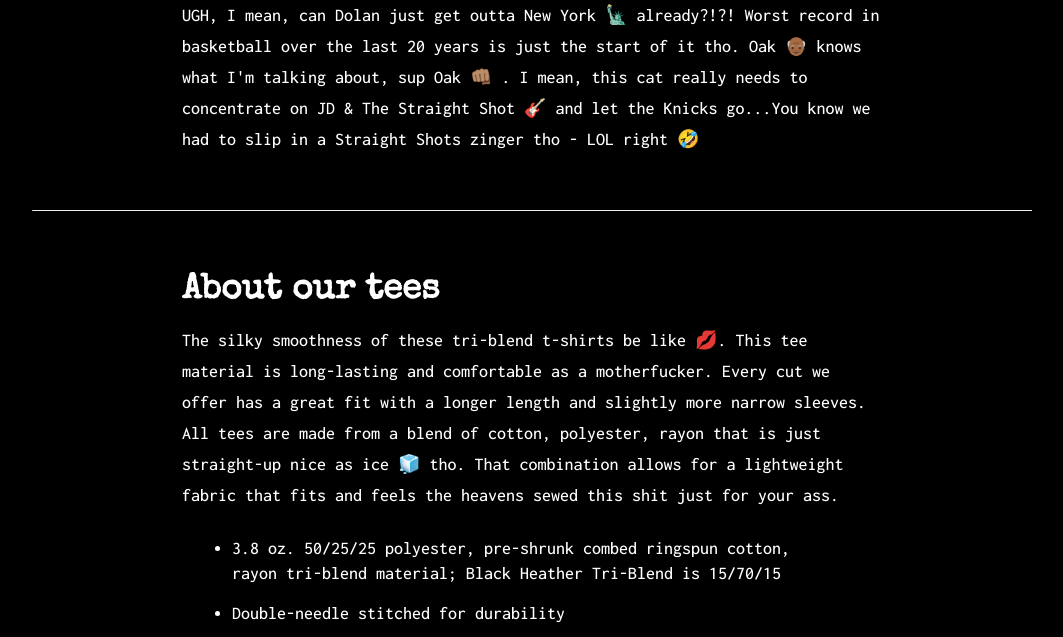
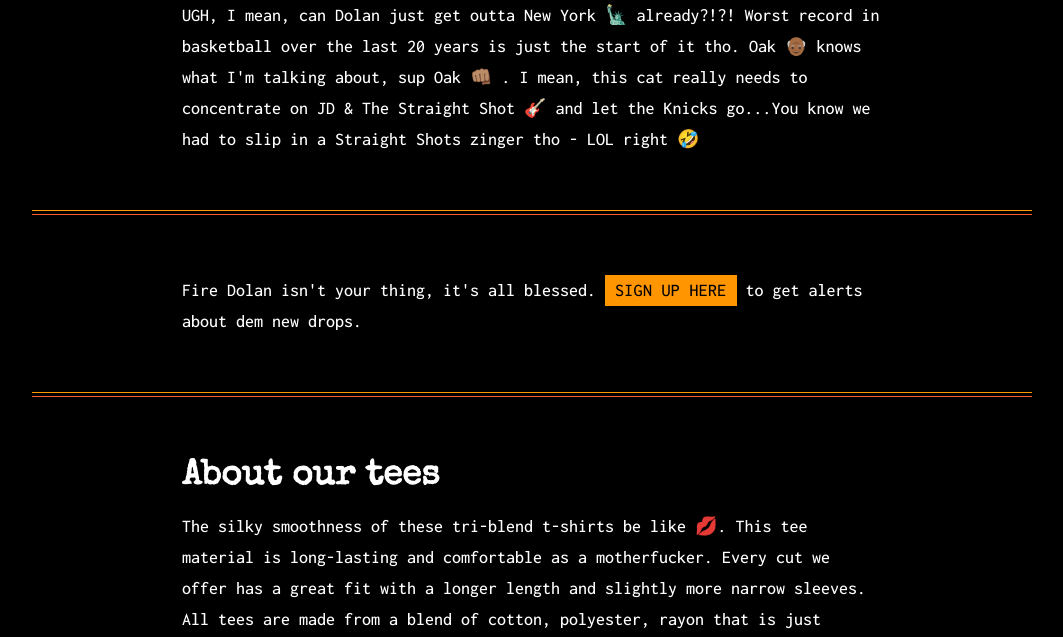
Before and after one commit to HoopsYumYum/tee, a PHP site: page / in a window 1280 px wide. Shown: the part 1549-2186 px from the top of the page, without its empty margins (108-1171 px from the left). Run offline with PHP 8.4, Linux system fonts and the light colour scheme; some libraries are stand-ins or nearby versions.

Commit message:
signup link

```diff
--- a/home.html
+++ b/home.html
@@ -171,7 +171,7 @@
                   if(!sizeBoxes[i].classList.contains(selectionFit) && sizeBoxes[i].previousElementSibling.checked === true){
                      sizeBoxes[i].previousElementSibling.checked = false;
                      alertBox.innerHTML = `<img src="/img/red-alert.gif"/>
-                     <span>Select a new size</span>
+                     <span>Oh shit, you bess select a new size.</span>
                      <img src="/img/red-alert.gif"/>`;
                   };
                }
@@ -316,6 +316,10 @@
 <p>
 UGH, I mean, can Dolan just get outta New York 🗽 already?!?! Worst record in basketball over the last 20 years is just the start of it tho. Oak 👴🏾 knows what I'm talking about, sup Oak 👊🏽 . I mean, this cat really needs to concentrate on JD &amp; The Straight Shot 🎸 and let the Knicks go...You know we had to slip in a Straight Shots zinger tho - LOL right 🤣
 </p>
+
+<hr>
+
+<p><span class="tee-name">This tee</span> isn't your thing, it's all blessed. <a class="signup-link">Sign up here</a> to get alerts about dem new drops.</p>
 
 <hr>
 
@@ -835,11 +839,19 @@
       }
 
       const signUpBtn = document.querySelector('.sign-up-btn');
+      const signUpLinks = document.querySelectorAll('.signup-link');
 
       signUpBtn.addEventListener('click', function(){
          signUpModal();
          document.querySelector('.sign-up-modal').style.display="flex";
       });
+
+      for(let sl = 0; sl < signUpLinks.length; sl++){
+         signUpLinks[sl].addEventListener('click', function(){
+         signUpModal();
+         document.querySelector('.sign-up-modal').style.display="flex";
+      });
+      }
 
 </script>
 
--- a/styles.css
+++ b/styles.css
@@ -124,10 +124,14 @@
   }
 }
 hr {
-  color: #fff;
+  color: black;
+  height: 0.5rem;
   margin: 3.5rem auto 4rem;
   width: 90vw;
   border-top: 0;
+  border: none;
+  border-top: solid 0.05rem #ff9500;
+  border-bottom: solid 0.05rem #fd5d30;
 }
 @media screen and (min-width: 700px) {
   hr {
@@ -152,7 +156,7 @@
     top: 4.5rem;
   }
 }
-@media screen and (min-width: 700px) {
+@media screen and (min-width: 1200px) {
   .logo {
     transform: rotate(2deg);
     top: 2.5rem;
@@ -279,12 +283,12 @@
 @media screen and (min-width: 700px) {
   header.scrolled {
     height: 8rem;
+    max-width: inherit;
   }
 }
 @media screen and (min-width: 1200px) {
   header.scrolled {
     height: 8rem;
-    max-width: inherit;
   }
 }
 header.scrolled .logo {
@@ -303,17 +307,17 @@
 header.scrolled .logo img {
   width: 20vw;
 }
-@media screen and (min-width: 700px) {
+@media screen and (min-width: 410px) {
   header.scrolled .logo img {
-    width: 15.5vw;
-    margin-top: 0.33rem;
-    margin-left: 2rem;
+    width: 18vw;
   }
 }
-@media screen and (min-width: 1200px) {
+@media screen and (min-width: 700px) {
   header.scrolled .logo img {
     width: inherit;
     height: 6rem;
+    margin-top: 0.33rem;
+    margin-left: 2rem;
   }
 }
 header.scrolled .head-tag {
@@ -890,11 +894,12 @@
   align-items: center;
 }
 .payment-contianer .inner-payment-contianer .alert-msg span {
-  font-size: 2rem;
+  font-size: 1.6rem;
+  line-height: 2rem;
   font-family: 'Special Elite', cursive;
   color: #fd5d30;
   letter-spacing: 0.2rem;
-  text-transform: capitalize;
+  padding: 0 1.5rem;
   text-align: center;
 }
 .payment-contianer .inner-payment-contianer .alert-msg img {
@@ -1173,6 +1178,16 @@
     max-width: 500px;
   }
 }
+a.signup-link {
+  font-size: inherit;
+  color: black;
+  background-color: #ff9500;
+  text-decoration: none;
+  display: inline-block;
+  padding: 0.02rem 1rem;
+  text-transform: uppercase;
+  letter-spacing: 0.03rem;
+}
 .signed-up footer {
   margin-top: 6rem;
 }
--- a/styles.less
+++ b/styles.less
@@ -139,10 +139,14 @@
 }
 
 hr {
-  color: #fff;
+  color: black;
+  height: 0.5rem;
   margin: 3.5rem auto 4rem;
   width: 90vw;
   border-top: 0;
+  border: none;
+  border-top: solid 0.05rem @primary;
+  border-bottom: solid 0.05rem @secondary;
   @media screen and (min-width: 700px) {
     margin: 5.5rem auto 6rem;
     max-width: 1000px;
@@ -163,7 +167,7 @@
     transform: rotate(-2deg);
     top: 4.5rem;
   }
-  @media screen and (min-width: 700px) {
+  @media screen and (min-width: 1200px) {
     transform: rotate(2deg);
     top: 2.5rem;
   }
@@ -265,10 +269,10 @@
   box-shadow: 0 0.5rem 1rem 0.5rem rgba(0, 0, 0, 0.2);
   @media screen and (min-width: 700px) {
     height: 8rem;
+    max-width: inherit;
   }
   @media screen and (min-width: 1200px) {
     height: 8rem;
-    max-width: inherit;
   }
   .logo {
     position: absolute;
@@ -282,14 +286,14 @@
     }
     img {
       width: 20vw;
+      @media screen and (min-width: 410px) {
+        width: 18vw;
+      }
       @media screen and (min-width: 700px) {
-        width: 15.5vw;
+        width: inherit;
+        height: 6rem;
         margin-top: 0.33rem;
         margin-left: 2rem;
-      }
-      @media screen and (min-width: 1200px) {
-        width: inherit;
-        height: 6rem;
       }
     }
   }
@@ -832,11 +836,13 @@
       justify-content: space-between;
       align-items: center;
       span {
-        font-size: 2rem;
+        font-size: 1.6rem;
+        line-height: 2rem;
         font-family: @type;
         color: @secondary;
         letter-spacing: 0.2rem;
-        text-transform: capitalize;
+        padding: 0 1.5rem;
+        // text-transform: capitalize;
         text-align: center;
       }
       img {
@@ -1121,6 +1127,16 @@
   }
 }
 
+a.signup-link {
+  font-size: inherit;
+  color: black;
+  background-color: @primary;
+  text-decoration: none;
+  display: inline-block;
+  padding: 0.02rem 1rem;
+  text-transform: uppercase;
+  letter-spacing: 0.03rem;
+}
 // Signed up
 .signed-up {
   footer {
```
